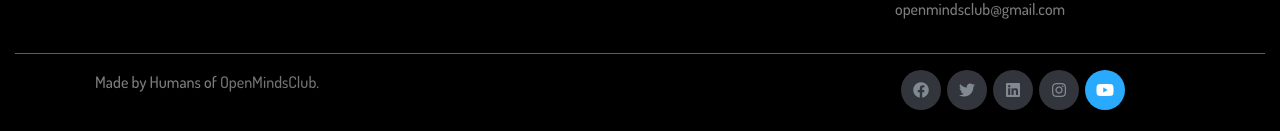
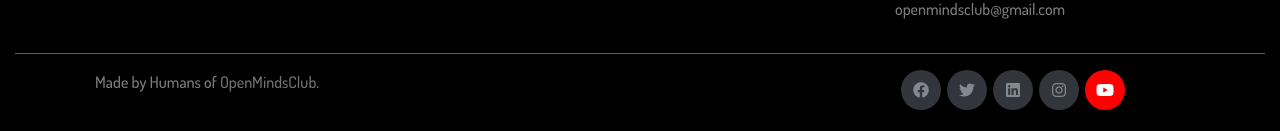
Before and after one commit to openmindsclub/IP10-website, a Vue app in the folder front/: page / in a window 1280 px wide. In both pictures the pointer is over the link 1105 px from the left and 4994 px from the top of the page. Shown: the part 4904-5035 px from the top of the page. Built offline with nearby package versions, Linux system fonts and the light colour scheme.

Commit message:
changing youtube color on hoover

```diff
--- a/front/src/components/Footer.vue
+++ b/front/src/components/Footer.vue
@@ -194,6 +194,14 @@ footer .social-icons a
 {
   background-color:#ea4c89
 }
+
+.social-icons a.youtube:hover
+{
+  background-color:#FF0000
+}
+
+
+
 @media (max-width:767px)
 {
   .social-icons li.title
```
Also changed, not shown: front/src/assets/Social_Media_Logos/instagram.png.
